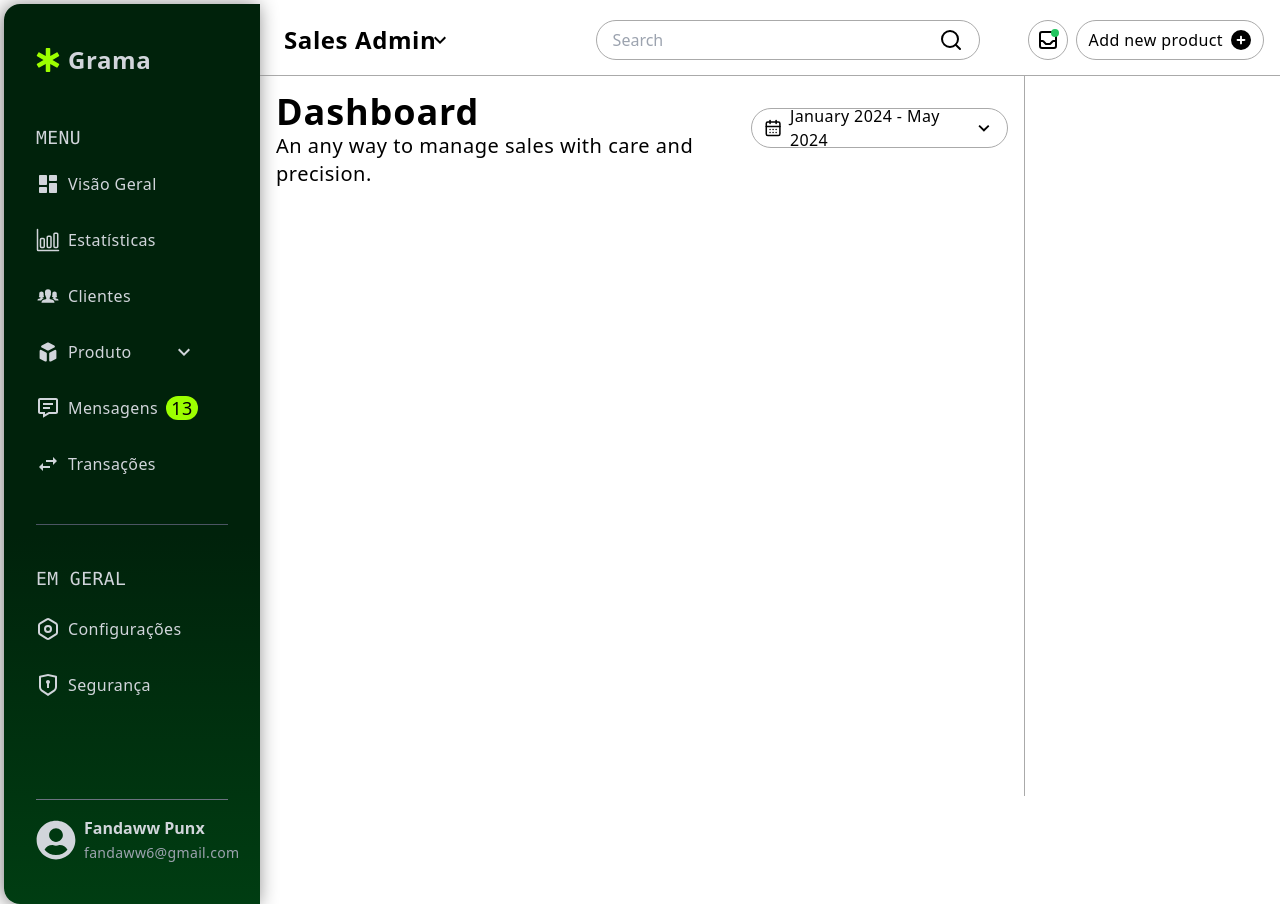
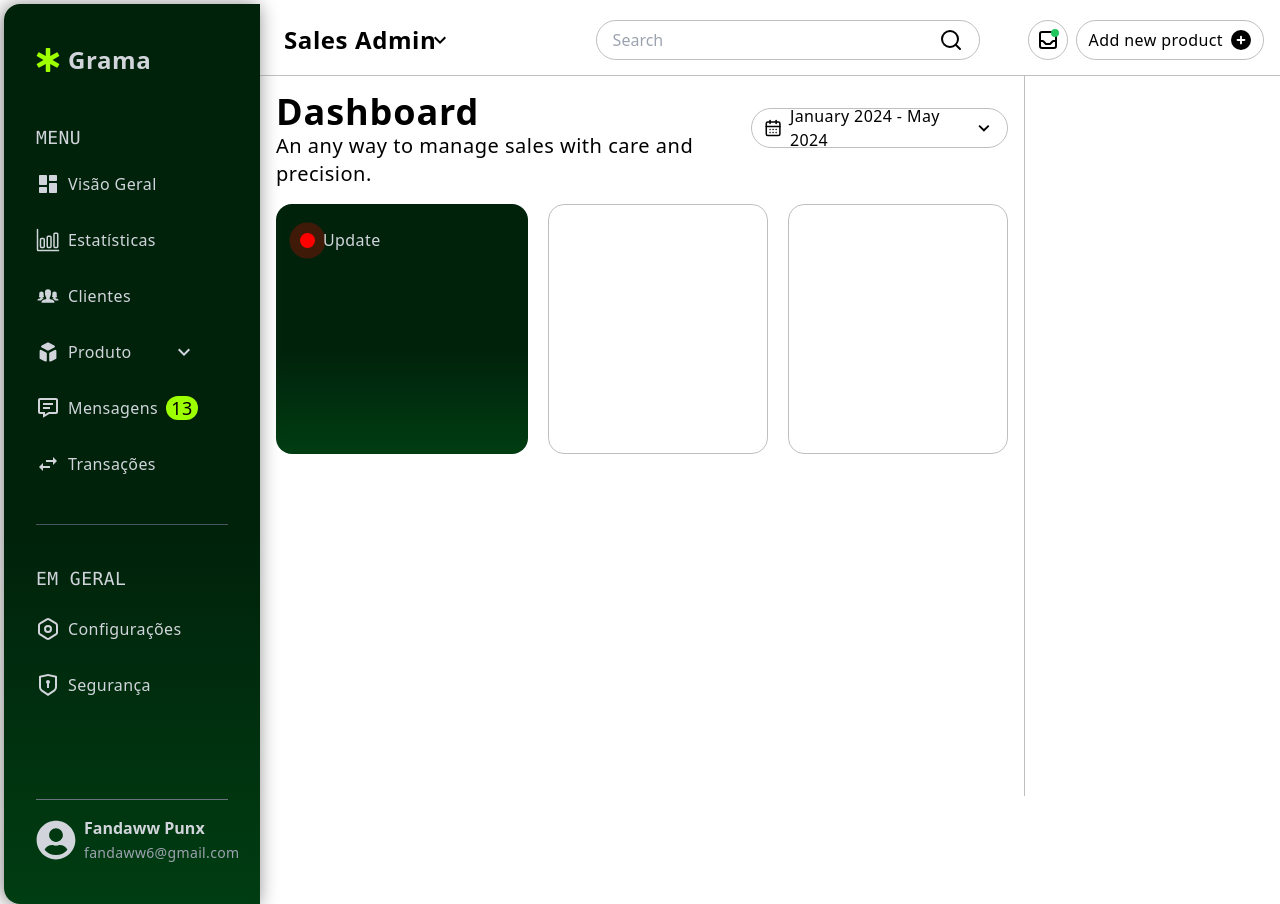
Before and after one commit to capaolab/grama, a Next.js app in the folder grama/: page /dashboard in a window 1280 px wide. Built offline with nearby package versions, Linux system fonts and the light colour scheme.

Commit message:
feat: added initial card template

```diff
--- a/grama/src/app/dashboard/page.jsx
+++ b/grama/src/app/dashboard/page.jsx
@@ -29,6 +29,7 @@ function Dashboard() {
         </div>
       </header>
       <div className="p-4 h-full w-[75%] border-r border-[var(--border-color)]">
+        <div className="flex flex-col">
           <div className="flex justify-between">
             <div>
               <h1>Dashboard</h1>
@@ -41,6 +42,31 @@ function Dashboard() {
               <MdOutlineKeyboardArrowDown className="dropdown-arrow text-2xl transition duration-300" />
             </div>
           </div>
+
+          <div className="w-full h-max my-4 flex gap-5">
+            <div
+              className="w-full h-[250px] p-6 rounded-2xl"
+              style={{ background: "var(--bg-sidebar)" }}
+            >
+              <div className="flex items-center gap-2">
+                <div className="dot-alert"></div>
+                <span className="text-[var(--text-sidebar)]">Update</span>
+              </div>
+            </div>
+
+            <div
+              className="w-full h-[250px] rounded-2xl border border-[var(--border-color)]"
+            >
+
+            </div>
+
+            <div
+              className="w-full h-[250px] rounded-2xl border border-[var(--border-color)]"
+            >
+
+            </div>
+          </div>
+        </div>
       </div>
     </div>
   )
--- a/grama/src/app/globals.css
+++ b/grama/src/app/globals.css
@@ -9,7 +9,7 @@
   --bg-hover: #808080;
   --text-color: black;
   --text-hover: #d1d5db;
-  --border-color: #aaaaaa;
+  --border-color: #bfbfbf;
   --shadow-color: black;
   --bg-sidebar: linear-gradient(0deg, rgba(0, 61, 18, 1) 0%, rgba(0, 34, 11, 1) 41%);
   --text-sidebar: #d1d5db;
@@ -115,3 +115,23 @@
   }
 
 }
+
+@layer utilities {
+  .dot-alert {
+    height: 15px;
+    width: 15px;
+    border-radius: 50%;
+    background-color: #ff0000;
+    animation: 1.5s pulse infinite ease-in-out;
+  }
+
+  @keyframes pulse {
+    0% {
+      box-shadow: 0 0 0 0 #ff0000;
+    }
+
+    100% {
+      box-shadow: 0 0 0 14px #69ffa800;
+    }
+  }
+}
--- a/grama/src/config/themes.json
+++ b/grama/src/config/themes.json
@@ -7,7 +7,7 @@
       "bg-hover": "#d9d9d9",
       "text": "black",
       "text-hover": "#000000",
-      "border-color": "#a6a6a6",
+      "border-color": "#bfbfbf",
       "shadow-color": "#808080",
       "sideBar": {
         "background": "linear-gradient(0deg, rgba(0, 61, 18, 1) 0%, rgba(0, 34, 11, 1) 41%)",
@@ -23,7 +23,7 @@
       "bg-hover": "#d9d9d9",
       "text": "black",
       "text-hover": "#000000",
-      "border-color": "#a6a6a6",
+      "border-color": "#bfbfbf",
       "shadow-color": "#000000",
       "sideBar": {
         "background": "linear-gradient(0deg, rgba(0,129,255,1) 0%, rgba(38,0,255,1) 100%)",
@@ -39,7 +39,7 @@
       "bg-hover": "#d9d9d9",
       "text": "black",
       "text-hover": "#000000",
-      "border-color": "#a6a6a6",
+      "border-color": "#bfbfbf",
       "shadow-color": "#888888",
       "sideBar": {
         "background": "#ffffff",
@@ -55,7 +55,7 @@
       "bg-hover": "#bfbfbf",
       "text": "white",
       "text-hover": "#000000",
-      "border-color": "#a6a6a6",
+      "border-color": "#bfbfbf",
       "shadow-color": "#808080",
       "sideBar": {
         "background": "#0d0d0d",
```
Lines whose indentation alone changed are shown as unchanged.
